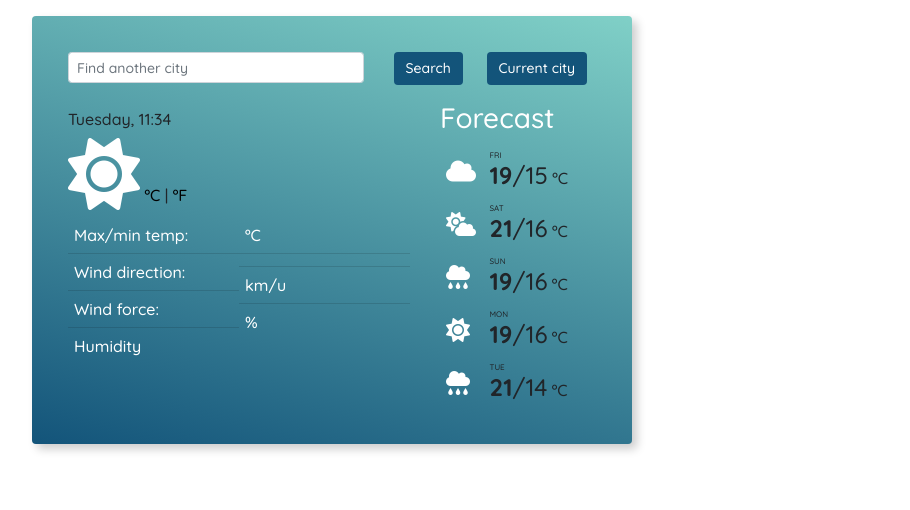
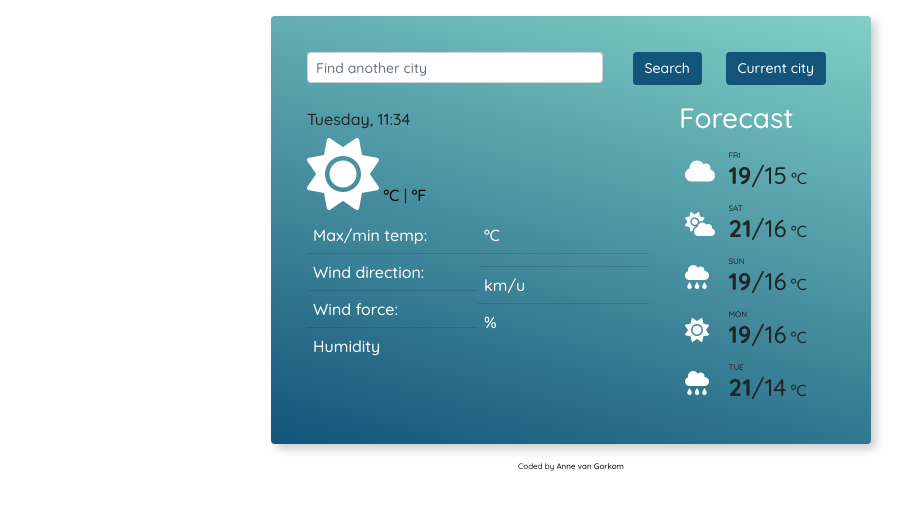
Before and after one commit to AnnevanGorkom/weather-app, a website built with Parcel: page index.html in a window 1280 px wide. Shown: the whole page, without its empty margins (69-979 px from the left). Built offline with nearby package versions, Linux system fonts and the light colour scheme; no server answers.

Commit message:
Center card

```diff
--- a/index.html
+++ b/index.html
@@ -23,7 +23,7 @@
 
   <body>
     <div class="container">
-      <div class="card p-3 m-3">
+      <div class="card p-3 m-3 mx-auto">
         <div class="card-body">
           <form class="form-group row">
             <div class="col-7">
@@ -162,6 +162,12 @@
           </div>
         </div>
       </div>
+      <p class="coded-by">
+        Coded by
+        <a href="https://github.com/AnnevanGorkom/weather-app">
+          Anne van Gorkom
+        </a>
+      </p>
     </div>
     <script src="src/index.js"></script>
   </body>
--- a/src/styles.css
+++ b/src/styles.css
@@ -103,6 +103,10 @@ a:hover {
   background-color: #176592;
 }
 
+.coded-by {
+  text-align: center;
+}
+
 #date {
   font-size: 16px;
 }
```
